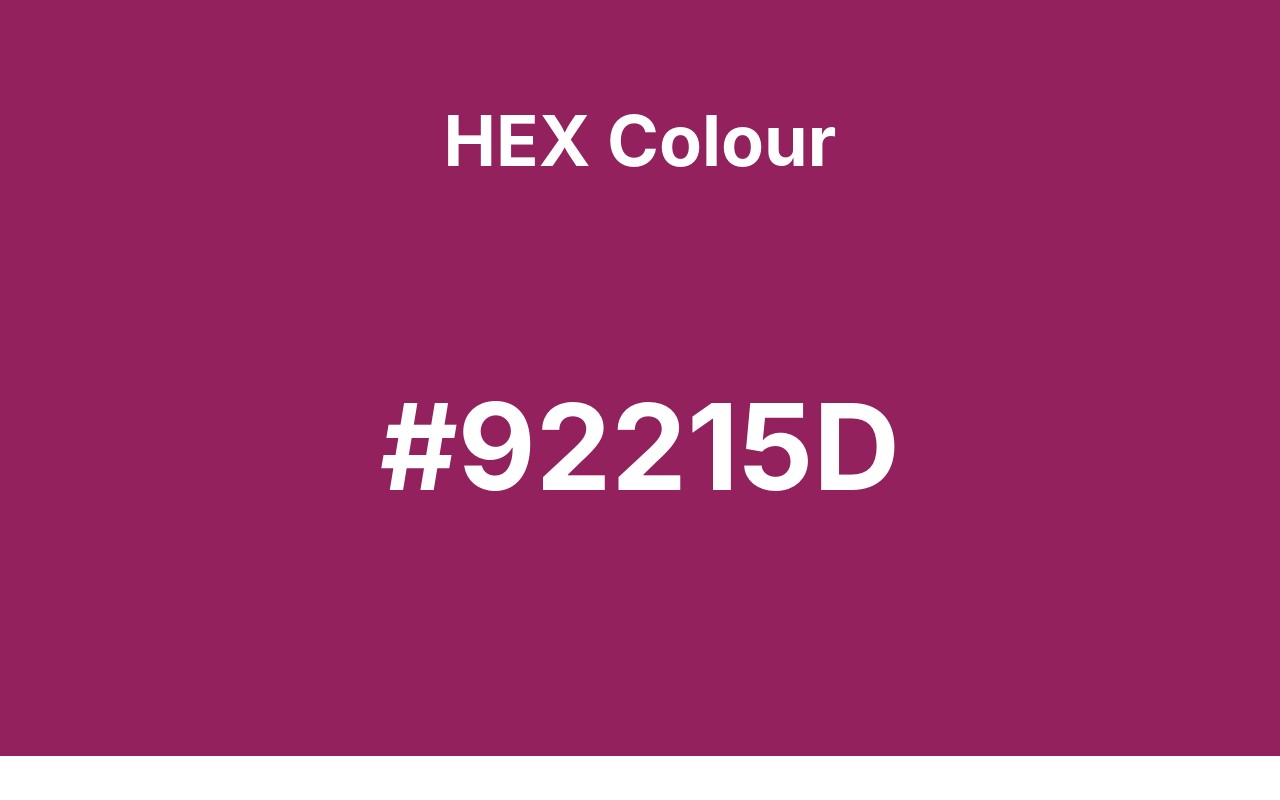
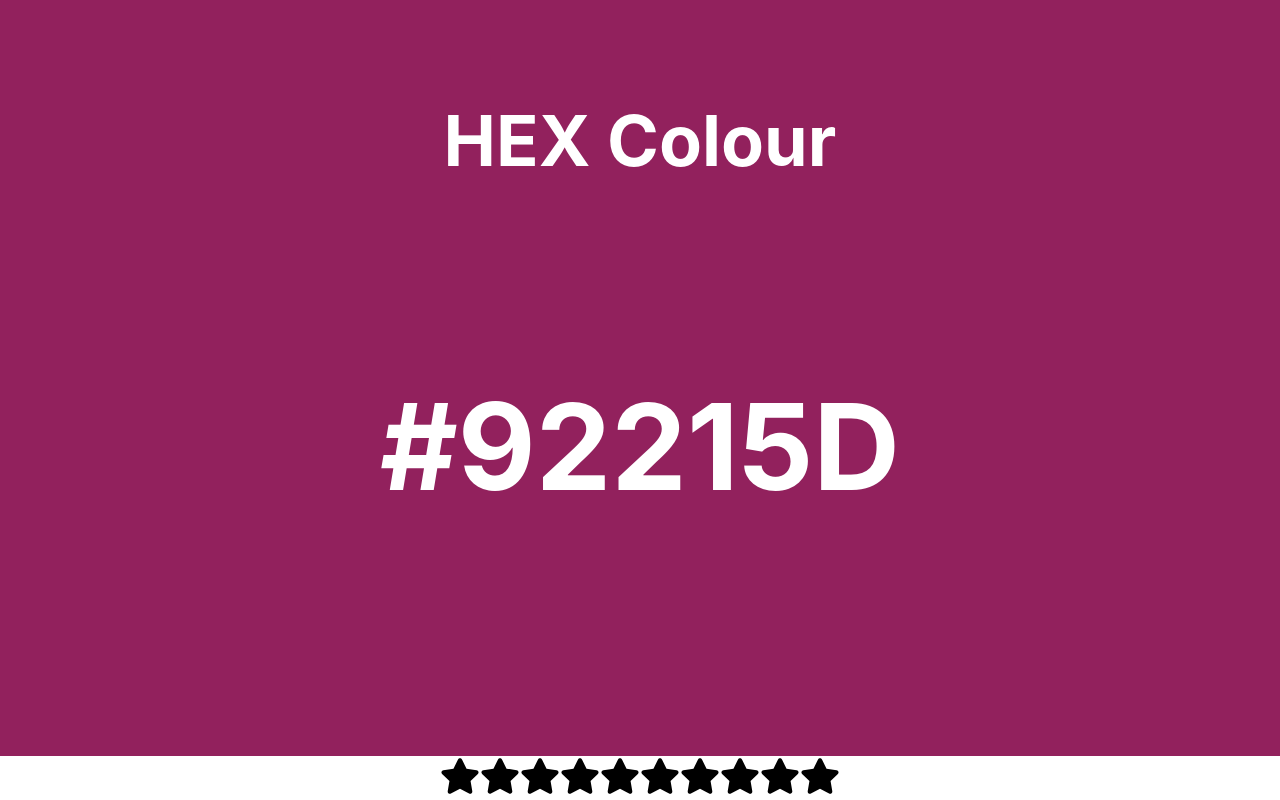
Before and after one commit to Shrimat/react-projects, a React (Create React App) app: page / in a window 1280 px wide. Shown: the part 844-1644 px from the top of the page. Before the commit the page ends 1600 px from the top, so only its background shows below. Built offline with nearby package versions, Linux system fonts and the light colour scheme.

Commit message:
Adds star rating component

```diff
--- a/src/App.js
+++ b/src/App.js
@@ -1,6 +1,7 @@
 import './App.css';
 import Accordian from './components/accordian';
 import RandomColour from './components/random-colour';
+import StarRating from './components/star-rating';
 
 function App(props) {
   return (
@@ -10,6 +11,9 @@
 
       {/* Random Colour Component */}
       <RandomColour />
+
+      {/* Star Rating Component */}
+      <StarRating numStars={10}/>
     </div>
   );
 }
--- /dev/null
+++ b/src/components/star-rating/index.jsx
@@ -0,0 +1,42 @@
+import React, { useState } from "react";
+import { FaStar } from "react-icons/fa";
+import './styles.css';
+
+function StarRating({ numStars = 5 }) {
+  // Rating specifies the number of stars that are selected/coloured in
+  const [rating, setRating] = useState(0);
+  // Hover specifies the number of stars that are selected when the mouse is over them
+  const [hover, setHover] = useState(0);
+
+  const handleClick = (currIndex) => {
+    setRating(currIndex);
+  };
+
+  const handleMouseEnter = (currIndex) => {
+    setHover(currIndex);
+  };
+
+  const handleMouseLeave = (currIndex) => {
+    setHover(rating);
+  };
+
+  return (
+    <div className="star-rating">
+      {[...Array(numStars)].map((_, index) => {
+        index += 1;
+        return (
+          <FaStar
+            key={index}
+            className={index <= (hover || rating) ? 'active' : 'inactive'}
+            onClick={() => handleClick(index)}
+            onMouseEnter={() => handleMouseEnter(index)}
+            onMouseLeave={() => handleMouseLeave(index)}
+            size={40}
+          />
+        );
+      })}
+    </div>
+  );
+}
+
+export default StarRating;
--- /dev/null
+++ b/src/components/star-rating/styles.css
@@ -0,0 +1,7 @@
+.active {
+    color:#fff700;
+}
+
+.inactive {
+    color:black;
+}
```
